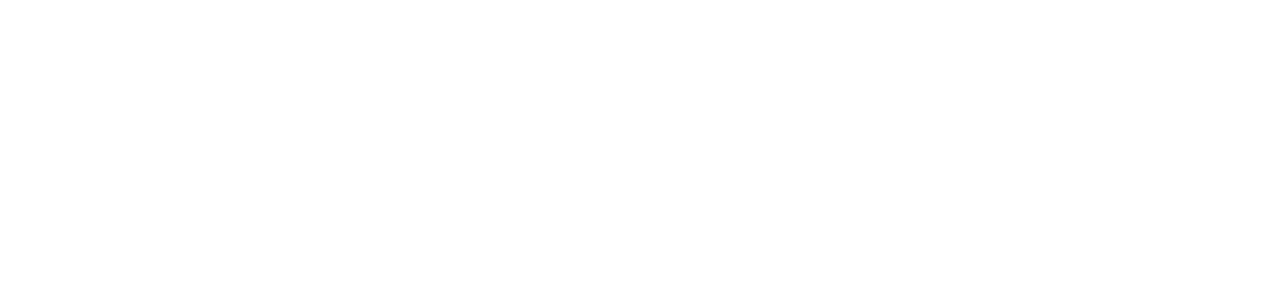
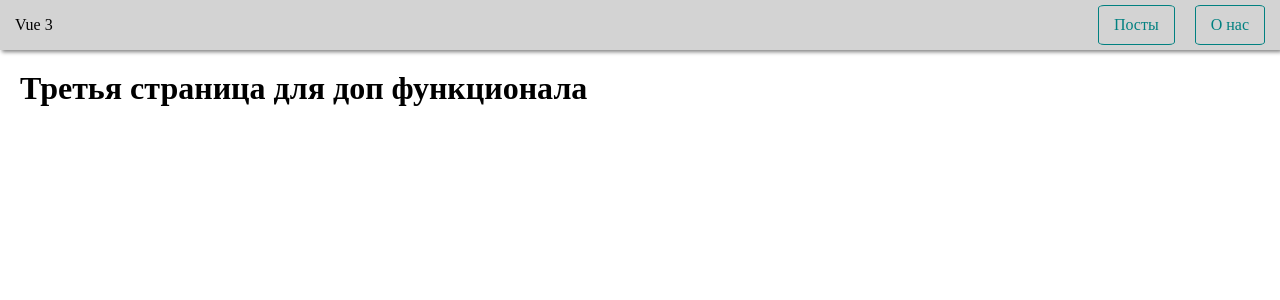
Before and after one commit to KoNyaShka-13/Vue_start, a Vue app: page /about in a window 1280 px wide. Before the commit this address had no page. Shown: the top 300 px of the page. Built offline with nearby package versions, Linux system fonts and the light colour scheme.

Commit message:
Static navigation
Навигация по сайту

```diff
--- a/src/App.vue
+++ b/src/App.vue
@@ -1,16 +1,20 @@
 <template>
+    <navbar></navbar>
     <div class="app">
         <router-view></router-view>
     </div>
  </template>
 
 <script>
+    import Navbar from "@/components/UI/Navbar";
     export default{
-
+        components: {
+            Navbar
+        }
     }
 </script>
 
- <style scoped>
+<style>
 * {
     margin: 0;
     padding: 0;
--- /dev/null
+++ b/src/components/UI/Navbar.vue
@@ -0,0 +1,30 @@
+<template>
+    <div class="navbar">
+        <div @click="$router.push('/')">Vue 3</div>
+        <div class="navbar__btns">
+            <my-button @click="$router.push('/posts')">Посты</my-button>
+            <my-button style="margin-left: 20px;" @click="$router.push('/about')">О нас</my-button>
+        </div>
+    </div>
+ </template>
+
+ <script>
+     export default{
+
+     }
+ </script>
+
+ <style scoped>
+     .navbar {
+        height: 50px;
+        background-color: lightgrey;
+        box-shadow: 2px 2px 4px gray;
+        display: flex;
+        align-items: center;
+        padding: 0 15px;
+     }
+    .navbar__btns {
+        display: flex;
+        margin-left: auto;
+    }
+ </style>
--- /dev/null
+++ b/src/pages/About.vue
@@ -0,0 +1,15 @@
+<template>
+    <div>
+         <h1>Третья страница для доп функционала</h1>
+    </div>
+ </template>
+
+ <script>
+     export default{
+
+     }
+ </script>
+
+ <style scoped>
+
+ </style>
--- a/src/pages/Main.vue
+++ b/src/pages/Main.vue
@@ -1,6 +1,8 @@
 <template>
    <div>
         <h1>Для проверки работоспособности</h1>
+        <router-link to="/posts">Post</router-link><!--Создаем элемент с сылкой-->
+        <router-link to="about">About us</router-link>
    </div>
 </template>
 
```
Also changed, not shown: src/router/router.js (+6 -1 lines). Lines whose indentation alone changed are shown as unchanged.
